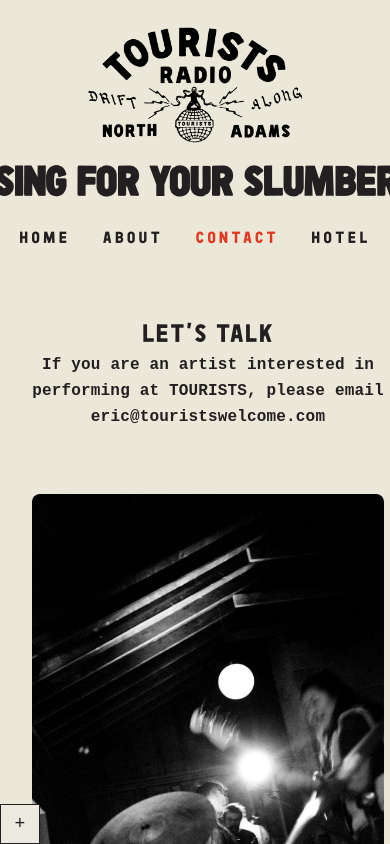
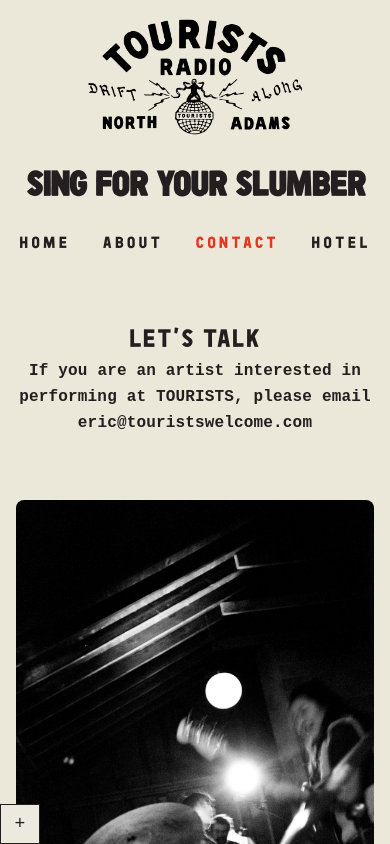
Before and after one commit to imightnotanswer/sfys, a Next.js app: page /contact in a window 390 px wide. Shown: the top 844 px of the page. Built offline with nearby package versions, Linux system fonts and the light colour scheme; no server answers.

Commit message:
size changes for mobile

```diff
--- a/app/about/page.tsx
+++ b/app/about/page.tsx
@@ -32,11 +32,13 @@
     return (
         <div className="min-h-screen bg-[#ece8d9] text-[#231f20]">
             <section className="py-16 pb-16">
-                <div className="editorial-layout">
-                    <div className="col-span-12 md:col-span-8 md:col-start-3 lg:col-span-6 lg:col-start-4">
-                        <div className="space-y-0">
-                            <AboutCarousel images={serializedImages} />
-                            <AboutContent paragraphs={paragraphs} />
+                <div className="max-w-[1400px] mx-auto px-4 md:px-8">
+                    <div className="flex flex-col items-center">
+                        <div className="w-full max-w-3xl">
+                            <div className="space-y-0">
+                                <AboutCarousel images={serializedImages} />
+                                <AboutContent paragraphs={paragraphs} />
+                            </div>
                         </div>
                     </div>
                 </div>
@@ -44,9 +46,11 @@
 
             {validArtists && validArtists.length > 0 && (
                 <section className="bg-[#ece8d9] text-[#231f20]">
-                    <div className="editorial-layout">
-                        <div className="col-span-12">
-                            <PastArtists artists={validArtists} />
+                    <div className="max-w-[1400px] mx-auto px-4 md:px-8">
+                        <div className="flex flex-col items-center">
+                            <div className="w-full">
+                                <PastArtists artists={validArtists} />
+                            </div>
                         </div>
                     </div>
                 </section>
--- a/app/components/AnimatedTitle.tsx
+++ b/app/components/AnimatedTitle.tsx
@@ -13,7 +13,7 @@
             initial={{ opacity: 0, y: -50 }}
             animate={isInView ? { opacity: 1, y: 0 } : { opacity: 0, y: -50 }}
             transition={{ duration: 0.8, ease: [0.21, 0.47, 0.32, 0.98] }}
-            className="text-[clamp(2.75rem,4.5vw,3.75rem)] md:text-[clamp(2.75rem,4.5vw,3.75rem)] font-[var(--font-benditos)] tracking-wide mt-8 text-center"
+            className="text-[clamp(3.25rem,5.5vw,4.5rem)] font-[var(--font-benditos)] tracking-wide mt-8 text-center"
         >
             UPCOMING SHOWS
         </motion.h2>
--- a/app/components/FlyerCarousel.tsx
+++ b/app/components/FlyerCarousel.tsx
@@ -132,10 +132,10 @@
     }
 
     return (
-        <div className="relative w-full max-w-[600px] mx-auto">
-            <div className="flex flex-col">
+        <div className="w-full">
+            <div className="flex flex-col items-center">
                 {currentFlyer?.title && (
-                    <h1 className="text-[clamp(2.75rem,4.5vw,3.75rem)] md:text-[clamp(2.75rem,4.5vw,3.75rem)] font-[var(--font-benditos)] tracking-wide text-center">
+                    <h1 className="text-[clamp(3.25rem,5.5vw,4.5rem)] font-[var(--font-benditos)] tracking-wide text-center mb-6">
                         {currentFlyer.title}
                     </h1>
                 )}
--- a/app/components/Header.tsx
+++ b/app/components/Header.tsx
@@ -27,12 +27,12 @@
             </div> */}
 
             {/* Main header content */}
-            <div className="py-4 pb-0 w-full overflow-x-hidden">
+            <div className="pt-4 w-full overflow-visible">
                 {/* Desktop and Tablet Layout */}
                 <div className="hidden md:flex items-center justify-between gap-8 px-8 max-w-[2000px] mx-auto">
                     {/* Title */}
-                    <Link href="/" className="block shrink-0 -mt-4">
-                        <h1 className="text-[clamp(48px,8.33vw,96px)] leading-[0.9] font-[RideSlow] tracking-tight text-[rgb(28, 21, 24)] hover:text-[#e43720] transition-colors whitespace-normal">
+                    <Link href="/" className="block">
+                        <h1 className="text-[clamp(48px,8.33vw,96px)] leading-[1.2] font-[RideSlow] tracking-tight text-[rgb(28, 21, 24)] hover:text-[#e43720] transition-colors">
                             SING FOR YOUR SLUMBER
                         </h1>
                     </Link>
@@ -42,7 +42,7 @@
                         href="http://touristswelcome.com/"
                         target="_blank"
                         rel="noopener noreferrer"
-                        className="group pr-4"
+                        className="group"
                     >
                         <Image
                             src="/radio-logo.png"
@@ -55,12 +55,12 @@
                 </div>
 
                 {/* Mobile Layout */}
-                <div className="md:hidden flex flex-col items-center gap-8 px-4">
+                <div className="md:hidden flex flex-col items-center justify-center w-full px-6">
                     <a
                         href="http://touristswelcome.com/"
                         target="_blank"
                         rel="noopener noreferrer"
-                        className="group pt-2"
+                        className="group mb-6"
                     >
                         <Image
                             src="/radio-logo.png"
@@ -70,8 +70,8 @@
                             className="object-contain transition-all duration-200 group-hover:[filter:brightness(0)_saturate(100%)_invert(36%)_sepia(97%)_saturate(7025%)_hue-rotate(353deg)_brightness(98%)_contrast(89%)]"
                         />
                     </a>
-                    <Link href="/" className="block text-center -mt-4">
-                        <h1 className="text-[clamp(50px,11vw,70px)] leading-[0.9] font-[RideSlow] tracking-tight text-[#231f20] hover:text-[#e43720] transition-colors whitespace-nowrap">
+                    <Link href="/" className="block w-full">
+                        <h1 className="text-[clamp(42px,10vw,70px)] leading-[1.2] font-[RideSlow] tracking-tight text-[#231f20] hover:text-[#e43720] transition-colors text-center">
                             SING FOR YOUR SLUMBER
                         </h1>
                     </Link>
--- a/app/contact/page.tsx
+++ b/app/contact/page.tsx
@@ -16,8 +16,9 @@
     return (
         <div className="min-h-screen bg-[#ece8d9] text-[#231f20]">
             <section className="py-16 pb-32">
-                <div className="editorial-layout">
-                    <div className="col-span-12 md:col-span-10 md:col-start-2 lg:col-span-8 lg:col-start-3">
+                <div className="max-w-[1400px] mx-auto px-4 md:px-8">
+                    <div className="flex flex-col items-center">
+                        <div className="w-full max-w-5xl">
                             <div className="grid grid-cols-1 lg:grid-cols-2 gap-12">
                                 <div className="space-y-8 text-center lg:text-left">
                                     <div>
@@ -40,6 +41,7 @@
                             </div>
                         </div>
                     </div>
+                </div>
             </section>
         </div>
     );
--- a/app/page.tsx
+++ b/app/page.tsx
@@ -24,10 +24,12 @@
     return (
         <main className="min-h-screen">
             <section className="bg-[#ece8d9] text-[#231f20] py-12">
-                <div className="editorial-layout">
-                    <div className="col-span-12 flex flex-col gap-8">
-                        {flyers.length > 0 && <FlyerCarousel flyers={flyers} />}
-                        <div className="max-w-2xl mx-auto w-full">
+                <div className="max-w-[1400px] mx-auto px-4 md:px-8">
+                    <div className="flex flex-col items-center gap-8">
+                        <div className="w-full max-w-[600px]">
+                            {flyers.length > 0 && <FlyerCarousel flyers={flyers} />}
+                        </div>
+                        <div className="w-full max-w-2xl">
                             <AnimatedTitle />
                             <div className="-space-y-2">
                                 {shows.length > 0 ? (
```
Lines whose indentation alone changed are shown as unchanged.
